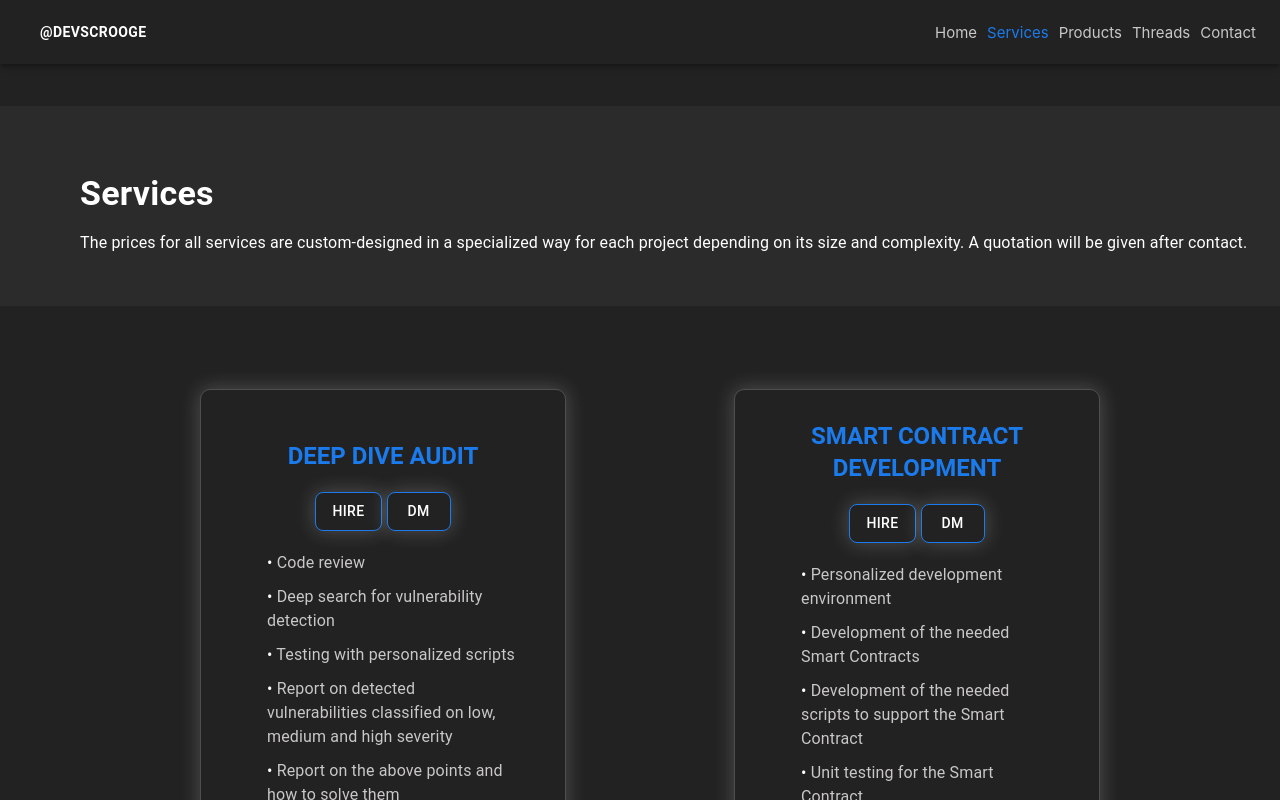
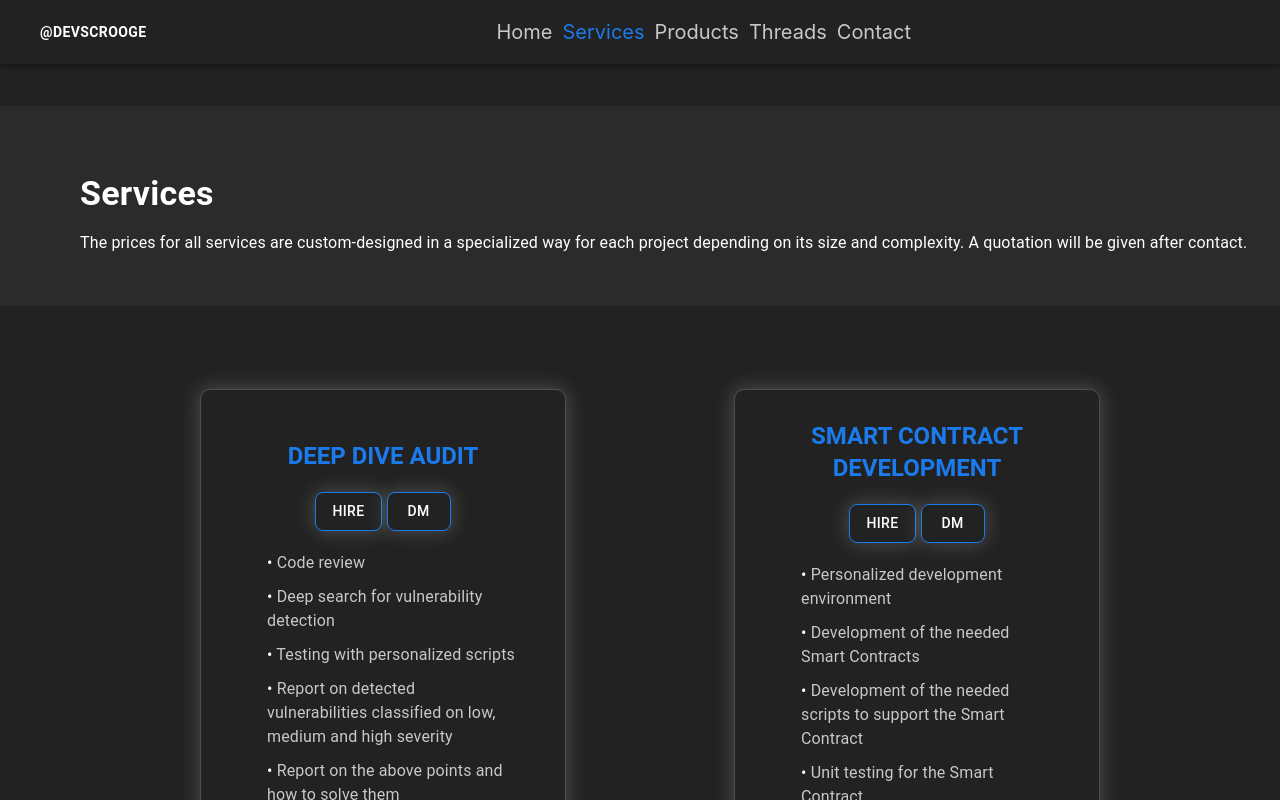
Before and after one commit to JMariadlcs/devscrooge.com, a React (Create React App) app: page /services in a window 1280 px wide. Shown: the top 800 px of the page. Built offline with nearby package versions, Linux system fonts and the light colour scheme.

Commit message:
change navbar elements position

```diff
--- a/src/components/Custom/CustomComponents.js
+++ b/src/components/Custom/CustomComponents.js
@@ -13,6 +13,8 @@ export const MenuPC = styled(Box)(({ theme }) => ({
     gap: "10px",
     [theme.breakpoints.up("sm")]: {
         display: "flex",
+        justifyContent: "center",
+        width: "100%",
     },
 }));
 
--- a/src/components/Navbar.js
+++ b/src/components/Navbar.js
@@ -22,19 +22,19 @@ const Navbar = () => {
                     MENU
                 </Typography>
                 <MenuPC>
-                    <Link href="/" color={location.pathname === '/' ? 'textSecondary' : 'secondary.main'} underline='none' sx={{ display: { xs: "none", sm: "flex", md: "flex", lg: "flex", xl: "flex" }, fontSize: 15 }}>
+                    <Link href="/" color={location.pathname === '/' ? 'textSecondary' : 'secondary.main'} underline='none' sx={{ display: { xs: "none", sm: "flex", md: "flex", lg: "flex", xl: "flex" }, fontSize: 20 }}>
                         Home
                     </Link>
-                    <Link href="/services" color={location.pathname === '/services' ? 'textSecondary' : 'secondary.main'} underline='none' sx={{ display: { xs: "none", sm: "flex", md: "flex", lg: "flex", xl: "flex" }, fontSize: 15 }}>
+                    <Link href="/services" color={location.pathname === '/services' ? 'textSecondary' : 'secondary.main'} underline='none' sx={{ display: { xs: "none", sm: "flex", md: "flex", lg: "flex", xl: "flex" }, fontSize: 20 }}>
                         Services
                     </Link>
-                    <Link href="/products" color={location.pathname === '/products' ? 'textSecondary' : 'secondary.main'} underline='none' sx={{ display: { xs: "none", sm: "flex", md: "flex", lg: "flex", xl: "flex" }, fontSize: 15 }}>
+                    <Link href="/products" color={location.pathname === '/products' ? 'textSecondary' : 'secondary.main'} underline='none' sx={{ display: { xs: "none", sm: "flex", md: "flex", lg: "flex", xl: "flex" }, fontSize: 20 }}>
                         Products
                     </Link>
-                    <Link href="/threads" color={location.pathname === '/threads' ? 'textSecondary' : 'secondary.main'} underline='none' sx={{ display: { xs: "none", sm: "flex", md: "flex", lg: "flex", xl: "flex" }, fontSize: 15 }}>
+                    <Link href="/threads" color={location.pathname === '/threads' ? 'textSecondary' : 'secondary.main'} underline='none' sx={{ display: { xs: "none", sm: "flex", md: "flex", lg: "flex", xl: "flex" }, fontSize: 20 }}>
                         Threads
                     </Link>
-                    <Link href="/contact" color={location.pathname === '/contact' ? 'textSecondary' : 'secondary.main'} underline='none' sx={{ display: { xs: "none", sm: "flex", md: "flex", lg: "flex", xl: "flex" }, fontSize: 15 }}>
+                    <Link href="/contact" color={location.pathname === '/contact' ? 'textSecondary' : 'secondary.main'} underline='none' sx={{ display: { xs: "none", sm: "flex", md: "flex", lg: "flex", xl: "flex" }, fontSize: 20 }}>
                         Contact
                     </Link>
                 </MenuPC>
```
